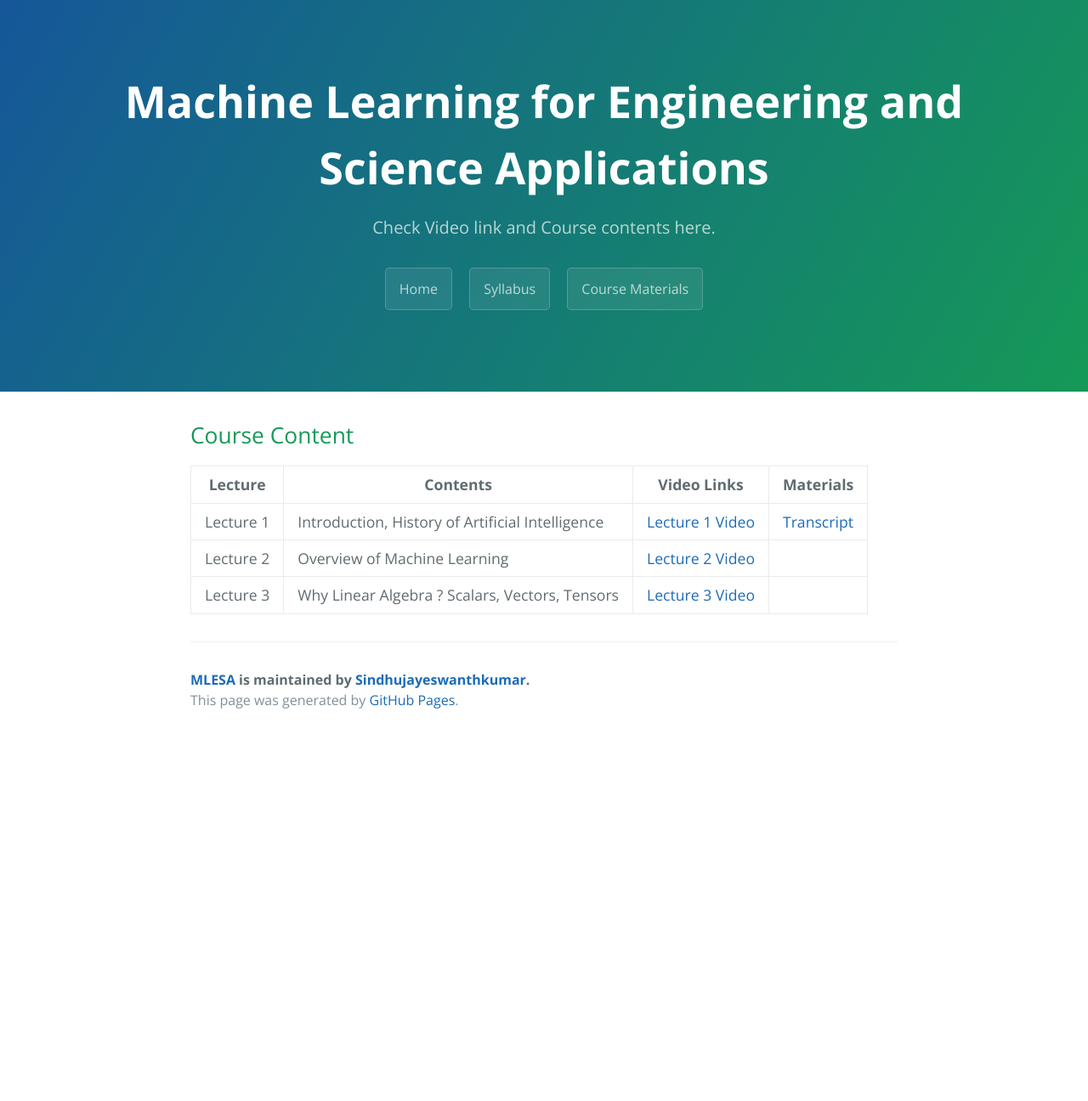
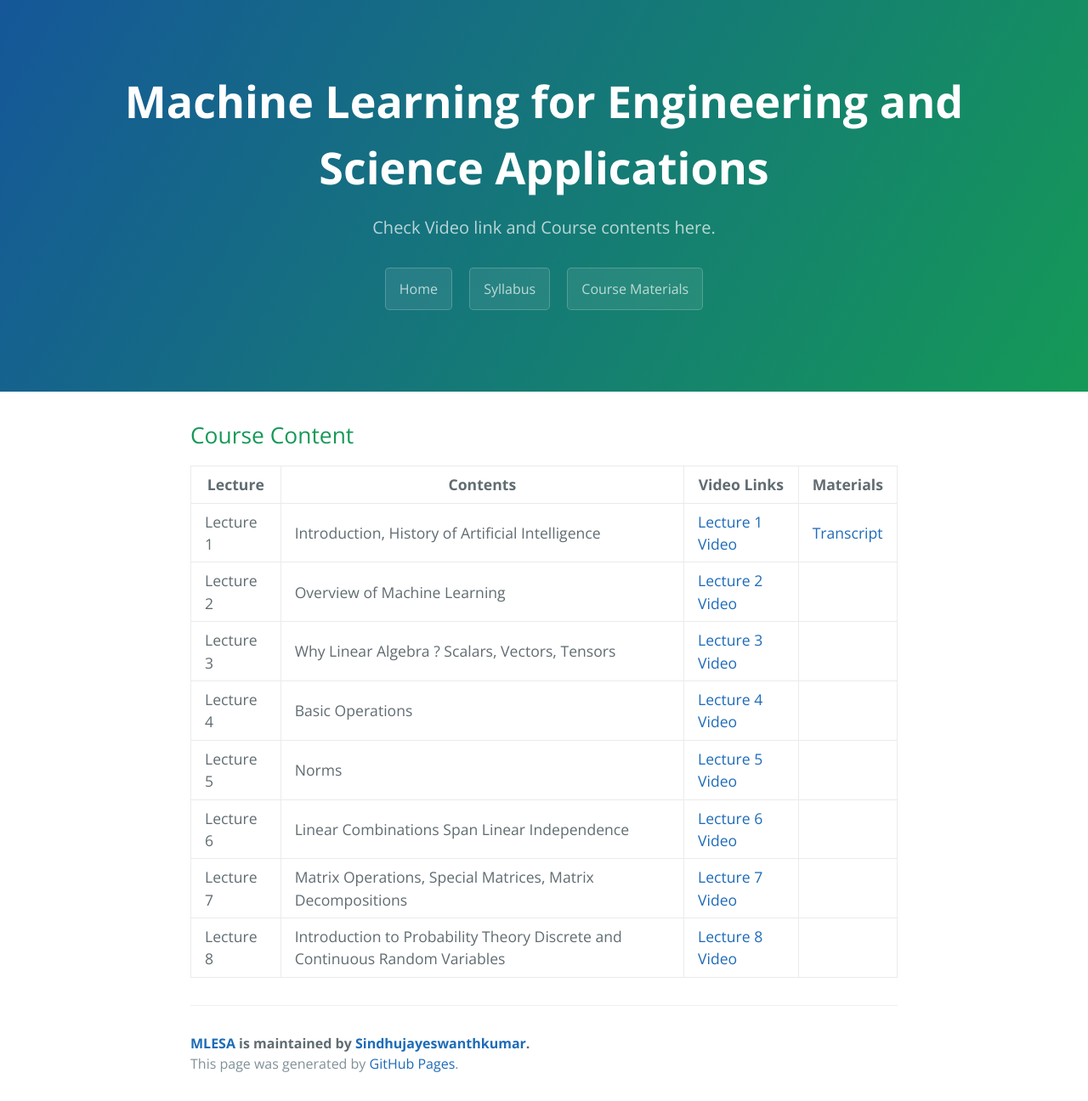
Before and after one commit to Sindhujayeswanthkumar/MLESA, a Jekyll site: the page built from course_page.md, in a window 1280 px wide. Shown: the whole page at 85% size. Built offline with Jekyll 4.4.1, drawn with Linux system fonts in a browser that asks for light colours; before the commit the page ends 900 px from its top, so only the background shows below that.

Commit message:
Update course_page.md

```diff
--- a/course_page.md
+++ b/course_page.md
@@ -34,5 +34,35 @@ description: Check Video link and Course contents here.
   <td><a href="https://youtu.be/NDq_VaZ3iSQ">Lecture 3 Video</a></td>
 <td></td>
 </tr>
+   <tr>
+<td>Lecture 4</td>
+<td>Basic Operations</td>
+  <td><a href="https://youtu.be/zoAFy_6-k1M">Lecture 4 Video</a></td>
+<td></td>
+</tr>
+   <tr>
+<td>Lecture 5</td>
+<td>Norms</td>
+  <td><a href="https://youtu.be/af3wvva1dus">Lecture 5 Video</a></td>
+<td></td>
+</tr>
+   <tr>
+<td>Lecture 6</td>
+<td>Linear Combinations Span Linear Independence</td>
+  <td><a href="https://youtu.be/I4zAY8NiI_o">Lecture 6 Video</a></td>
+<td></td>
+</tr>
+   <tr>
+<td>Lecture 7</td>
+<td>Matrix Operations, Special Matrices, Matrix Decompositions</td>
+  <td><a href="https://youtu.be/p_ADPkATAGA">Lecture 7 Video</a></td>
+<td></td>
+</tr>
+   <tr>
+<td>Lecture 8</td>
+<td>Introduction to Probability Theory Discrete and Continuous Random Variables</td>
+  <td><a href="https://youtu.be/cp7_ZF2kNi4">Lecture 8 Video</a></td>
+<td></td>
+</tr>
 </tbody>
 </table>
```
